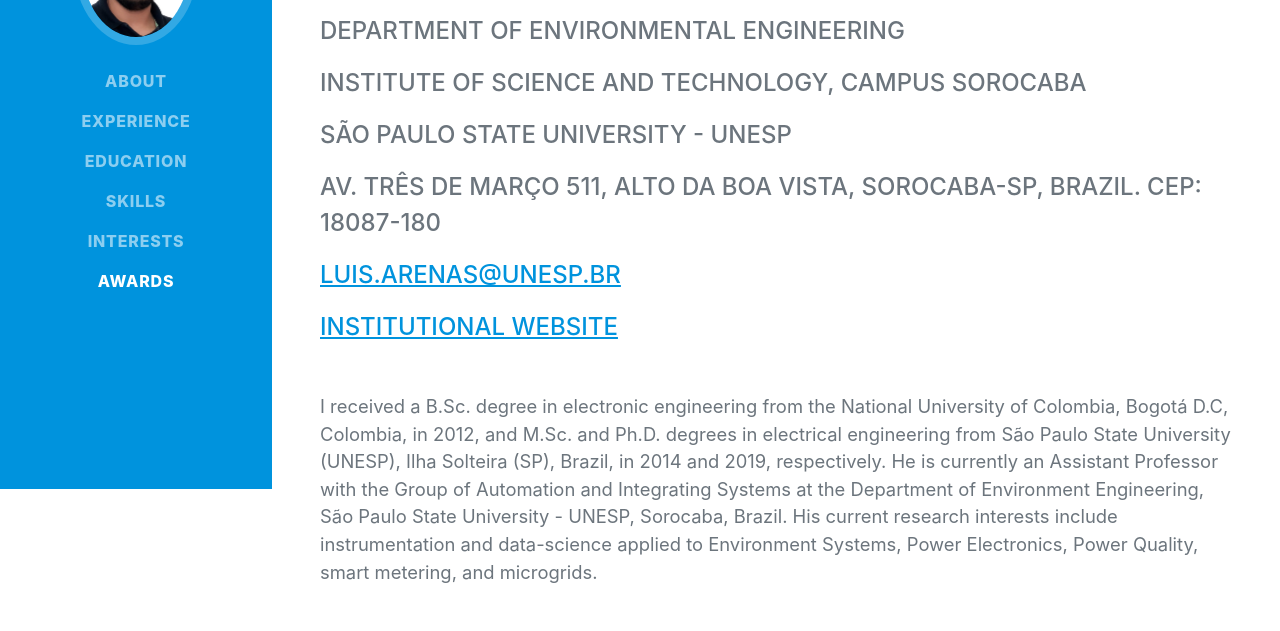
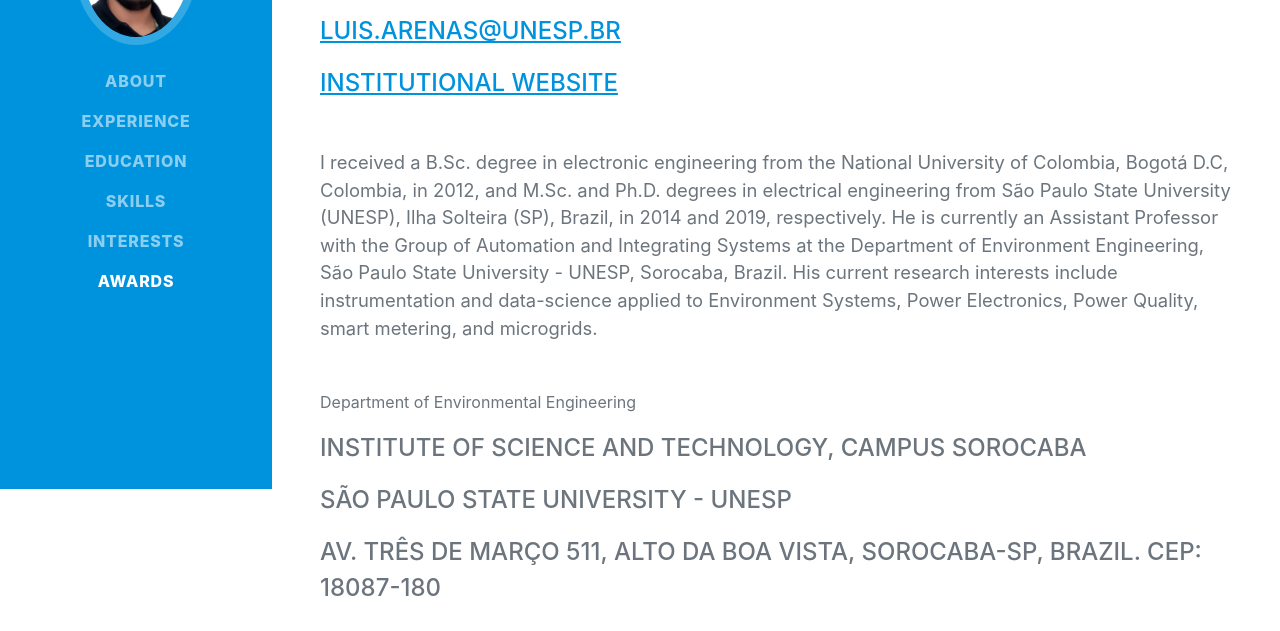
Before and after one commit to ldeoro/ldeoro.github.io, a plain HTML site: page index.html in a window 1280 px wide. Shown: the part 311-942 px from the top of the page. Drawn offline with nearby package versions, Linux system fonts and the light colour scheme; a web font is replaced by a local one.

Commit message:
Criando site...

```diff
--- a/index.html
+++ b/index.html
@@ -44,14 +44,9 @@
                     </h1>
                     <div class="subheading mb-5" >
 					<p> Assistant Professor </p>
-					<p> Department of Environmental Engineering </p>
-					<p> Institute of Science and Technology, Campus Sorocaba </p>
-					<p> São Paulo State University - UNESP </p>
-					<p> Av. Três de Março 511, Alto da Boa Vista, Sorocaba-SP, Brazil. CEP: 18087-180 </p>
 					<p> <a href="mailto:luis.arenas@unesp.br">luis.arenas@unesp.br</a> </p>
 					<p> <a href="https://www.sorocaba.unesp.br/#!/graduacao/engenharia-ambiental/docentes/luis/">Institutional Website</a> </p>
                     </div>
-
                     <p class="lead mb-5">I received a B.Sc. degree in electronic engineering from the National University of Colombia,
 										 Bogotá D.C, Colombia, in 2012, and M.Sc. and Ph.D. degrees in electrical engineering from São
 										 Paulo State University (UNESP), Ilha Solteira (SP), Brazil, in 2014 and 2019, respectively.
@@ -59,6 +54,12 @@
 										 the Department of Environment Engineering, São Paulo State University - UNESP, Sorocaba, Brazil.
 										 His current research interests include instrumentation and data-science applied to Environment Systems,
 										 Power Electronics, Power Quality, smart metering, and microgrids.</p>
+										<p> Department of Environmental Engineering </p>
+					<div class="subheading mb-5" >
+					<p> Institute of Science and Technology, Campus Sorocaba </p>
+					<p> São Paulo State University - UNESP </p>
+					<p> Av. Três de Março 511, Alto da Boa Vista, Sorocaba-SP, Brazil. CEP: 18087-180 </p>
+					</div>
                     <div class="social-icons">
                         <a class="social-icon" href="#!"><i class="fab fa-linkedin-in"></i></a>
                         <a class="social-icon" href="#!"><i class="fab fa-github"></i></a>
```
